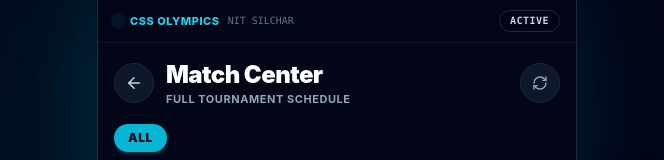
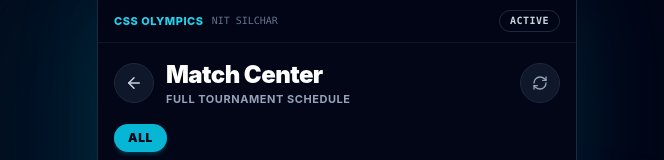
Before and after one commit to ComputerScienceSoceityNITS/CSS-Olympics, a Next.js app: page /matches in a window 1280 px wide. Shown: the top 160 px of the page, without its empty margins (303-967 px from the left). Built offline with nearby package versions, Linux system fonts and the light colour scheme; no server answers.

Commit message:
some minimal ui changes

```diff
--- a/src/components/ScreenWrapper.tsx
+++ b/src/components/ScreenWrapper.tsx
@@ -33,7 +33,8 @@ export function ScreenWrapper({
         {/* Top Mobile Status Header Bar */}
         <div className="sticky top-0 z-40 bg-[#020617]/90 backdrop-blur-md px-4 py-2.5 flex items-center justify-between border-b border-[#1e293b]/50 text-xs">
           <div className="flex items-center gap-2">
-            <span className="w-2 h-2 rounded-full bg-cyan-400 animate-ping inline-block" />
+            {/* <span className="w-2 h-2 rounded-full bg-cyan-400 animate-ping inline-block" /> */}
+
             <span className="font-extrabold tracking-wider text-cyan-400 text-[11px] uppercase">
               CSS OLYMPICS
             </span>
```
